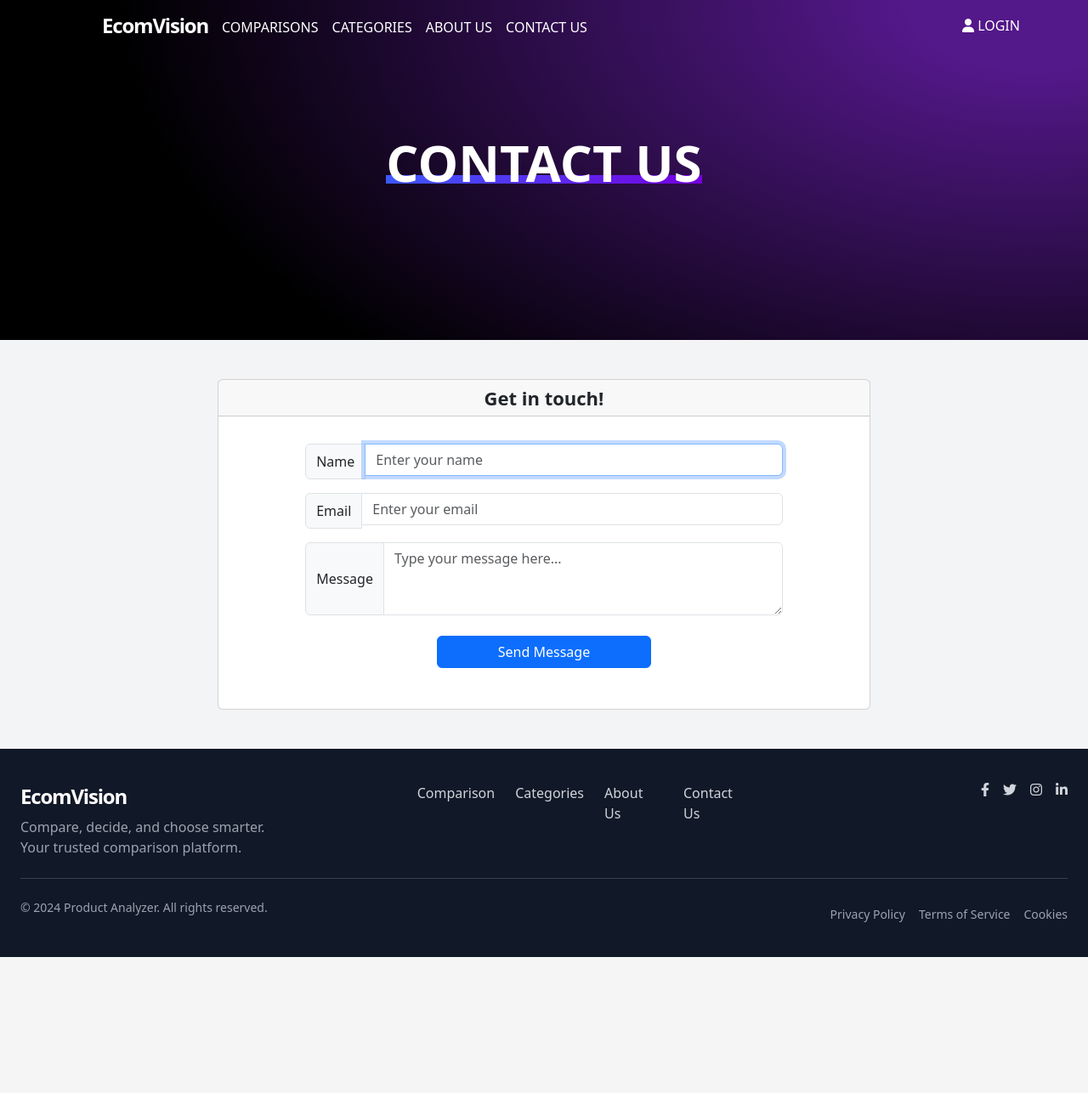
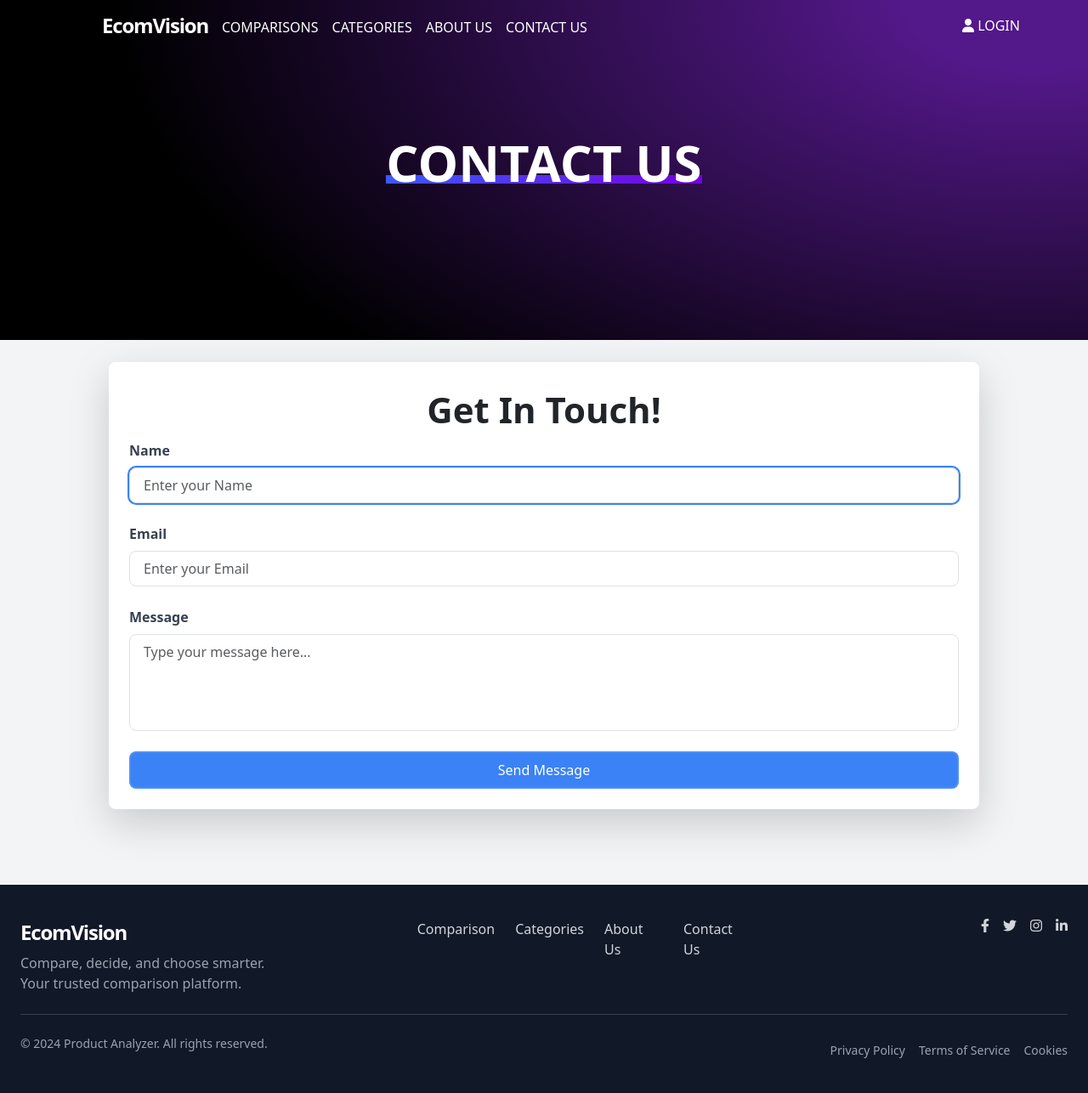
Before and after one commit to ommehta4920/EcomVision-project, a Django app: page /contactus/ in a window 1280 px wide. Shown: the whole page at 85% size. Before the commit the page ends 1126 px from the top, so only its background shows below. Run offline with Django 4.2, Linux system fonts and the light colour scheme; parts of the project's set-up code (start-up, migrations or seed data) failed here and were passed over; some libraries are stand-ins or nearby versions.

Commit message:
Contact Us Design Updated

```diff
--- a/EcomVision/user/templates/contactus.html
+++ b/EcomVision/user/templates/contactus.html
@@ -7,14 +7,14 @@ EcomVision | Contact Us
 {% block content %}
 
 <section class="category-hero-section flex-col flex items-center justify-center text-center text-white relative">
-    <br/>
-    <br/>
+    <br />
+    <br />
     <h1 class="text-6xl font-bold uppercase" style="color: white;">
         Contact Us
     </h1>
-    <br/>
-    <br/>
-    <br/>
+    <br />
+    <br />
+    <br />
     {% if messages %}
     {% for data in messages %}
     <div class="alert alert-{% if data.tags %}{{ data.tags }}{% endif %}">
@@ -26,21 +26,57 @@ EcomVision | Contact Us
 
 <div class="col-md-9 w-100"
     style="display: flex; flex-direction: row; justify-content: center; align-items: center; padding: 2% 0;">
-    <div class="card w-[60%]">
-        <div class="card-header p-2">
+    <!-- <div class="card-header p-2">
             <ul class="nav nav-pills"
                 style="display: flex; flex-direction: row; justify-content: center; align-items: center;">
                 <h1 style="text-align: center; font-size: 22px;">
                     <strong>Get in touch!</strong>
                 </h1>
             </ul>
+        </div> -->
+    <section class="mb-12 w-[80%]">
+        <form class="bg-white p-6 rounded-lg shadow-lg" id="user-form" method="POST" action="/contactus/">
+            <div style="text-align: center; font-size: 42px; margin-bottom: 5px;">
+                <strong>Get In Touch!</strong>
             </div>
-        <div class="card-body">
+            {% csrf_token %}
+            <div class="mb-4">
+                <label class="block text-gray-700 font-bold mb-2" for="name">
+                    Name
+                </label>
+                <input
+                    class="w-full px-3 py-2 border rounded-lg focus:outline-none focus:ring-2 focus:ring-blue-500 form-control"
+                    id="name" name="name" placeholder="Enter your Name" type="text" value="{{ user.user_name }}" required autofocus/>
+            </div>
+            <div class="mb-4">
+                <label class="block text-gray-700 font-bold mb-2" for="email">
+                    Email
+                </label>
+                <input
+                    class="w-full px-3 py-2 border rounded-lg focus:outline-none focus:ring-2 focus:ring-blue-500 form-control"
+                    id="email" name="email" placeholder="Enter your Email" type="email" value="{{ user.user_email }}" required />
+            </div>
+            <div class="mb-4">
+                <label class="block text-gray-700 font-bold mb-2" for="message">
+                    Message
+                </label>
+                <textarea
+                    class="w-full px-3 py-2 border rounded-lg focus:outline-none focus:ring-2 focus:ring-blue-500 form-control"
+                    id="message" name="message" placeholder="Type your message here..." required rows="4"
+                    style="resize: none;"></textarea>
+            </div>
+            <button class="w-full bg-blue-500 text-white py-2 rounded-lg hover:bg-blue-600" type="submit">
+                Send Message
+            </button>
+        </form>
+    </section>
+    <!-- <div class="card-body">
             <div class="tab-content">
                 <div class="active tab-pane" id="profile">
                     <div style="display: flex; flex-direction: column;">
                         <div class="card-body"
                             style="display: flex; flex-direction: column; justify-content: center; align-items: center;">
+
                             <form id="user-form" method="POST" action="/contactus/" style="width: 80%;">
                                 {% csrf_token %}
 
@@ -74,8 +110,7 @@ EcomVision | Contact Us
                 </div>
 
             </div>
-        </div>
-    </div>
+        </div> -->
 </div>
 </div>
 
--- a/EcomVision/user/templates/user_template.html
+++ b/EcomVision/user/templates/user_template.html
@@ -95,7 +95,7 @@
                         Categories
                     </a>
                     <a class="header-link text-white mt-1 hover:underline underline-offset-4 transition-all duration-300 uppercase"
-                        href="#">
+                        href="/aboutus">
                         About Us
                     </a>
                     <a class="header-link text-white mt-1 hover:underline underline-offset-4 transition-all duration-300 uppercase"
--- a/EcomVision/user/urls.py
+++ b/EcomVision/user/urls.py
@@ -13,12 +13,12 @@ urlpatterns = [
     path('comparison/<int:c_id>', ProductComparisonPage.as_view(), name='product-comparison-page-with-id'),
     path('comparison/<int:c_id>/<str:p_id>/', ProductComparisonPage.as_view(), name='product-comparison-page'),
     path('aboutus/', AboutUs.as_view(), name='aboutus'),
+    path('contactus/', ContactUs.as_view(), name='contactus'),
     path('forgot/', ForgotPage.as_view(), name='forgot-page'),
     path('send_otp/', Send_otpPage.as_view(), name='send_otp-page'),
     path('signin/', SignInPage.as_view(), name='signin-page'),
     path('signup/', SignUpPage.as_view(), name='signup-page'),
     path('profile/', ProfilePage.as_view(), name='profile-page'),
-    path('contactus/', ContactUs.as_view(), name='contactus'),
     path('logout/', logout_user.as_view(), name='logout'),
 ]
 
--- a/EcomVision/user/views.py
+++ b/EcomVision/user/views.py
@@ -359,7 +359,6 @@ class AboutUs(View):
 
 
 class ContactUs(View):
-
     def get(self, request):
         if request.session.get("user_id"):
             userId = request.session.get("user_id")
```
Lines whose indentation alone changed are shown as unchanged.
